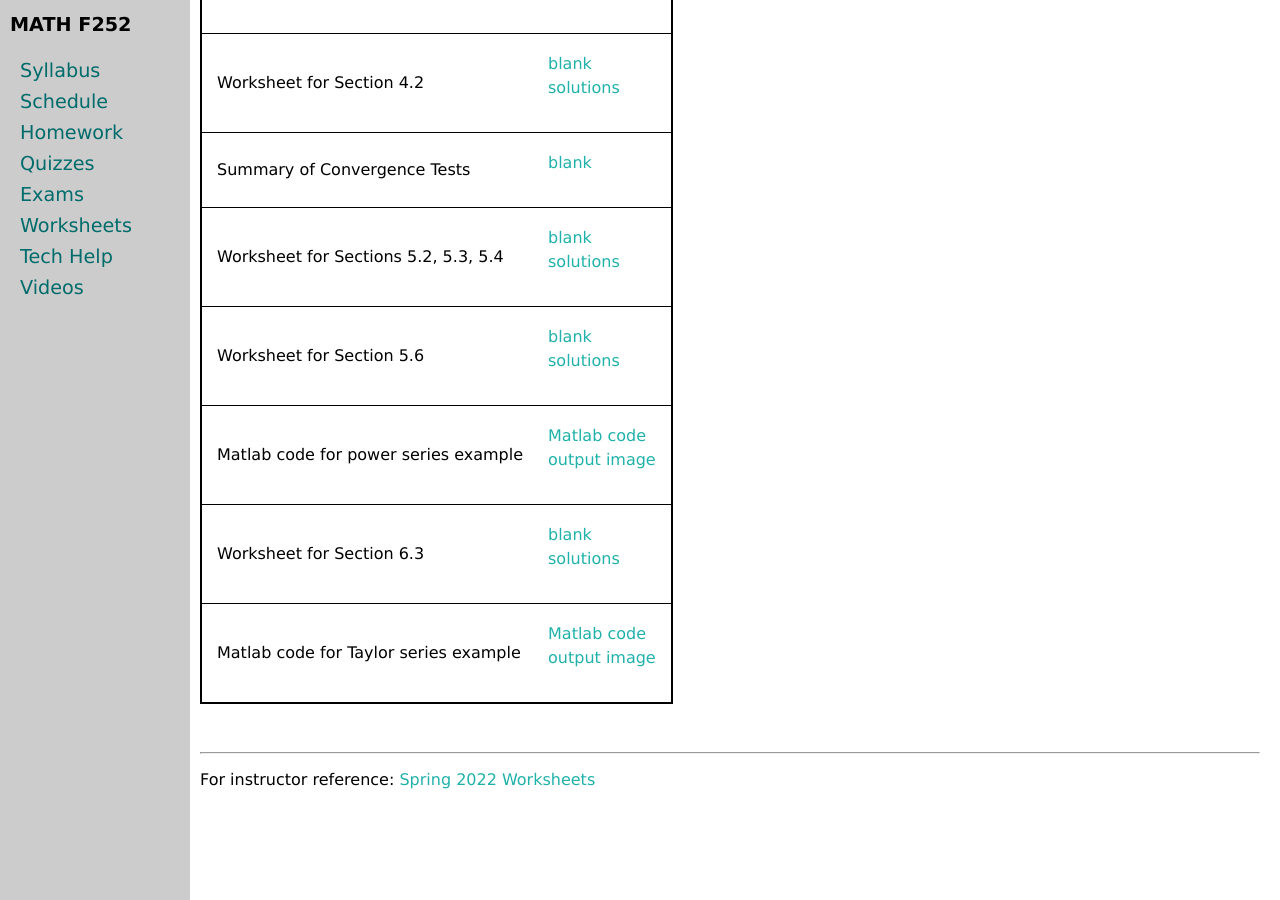
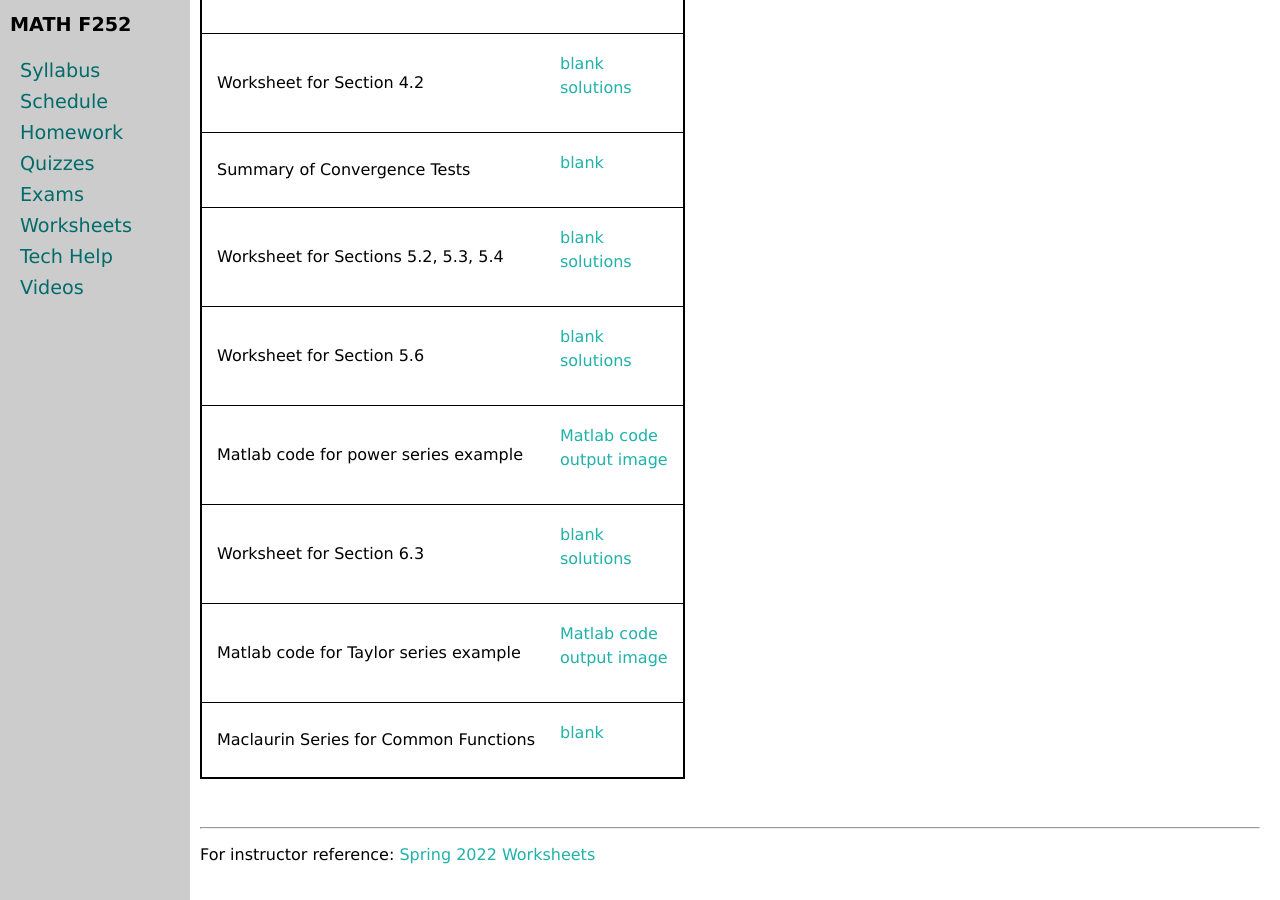
Before and after one commit to uaf-math/calc2, a Jekyll site: the page built from worksheets.md, in a window 1280 px wide and 900 px high, scrolled down 571 px. Built offline with Jekyll 4.4.1, drawn with Linux system fonts in a browser that asks for light colours.

Commit message:
post Table 6.1 from sect 6.4 as image

```diff
--- a/_data/worksheets.yml
+++ b/_data/worksheets.yml
@@ -33,3 +33,5 @@ worksheets:
 - name: Matlab code for Taylor series example
   file: matlab/plote3xseries.m
   image: matlab/plote3xseries.pdf
+- name: Maclaurin Series for Common Functions
+  blank: commonseries.png
```
Also changed, not shown: assets/worksheets/F22/commonseries.png (added).
